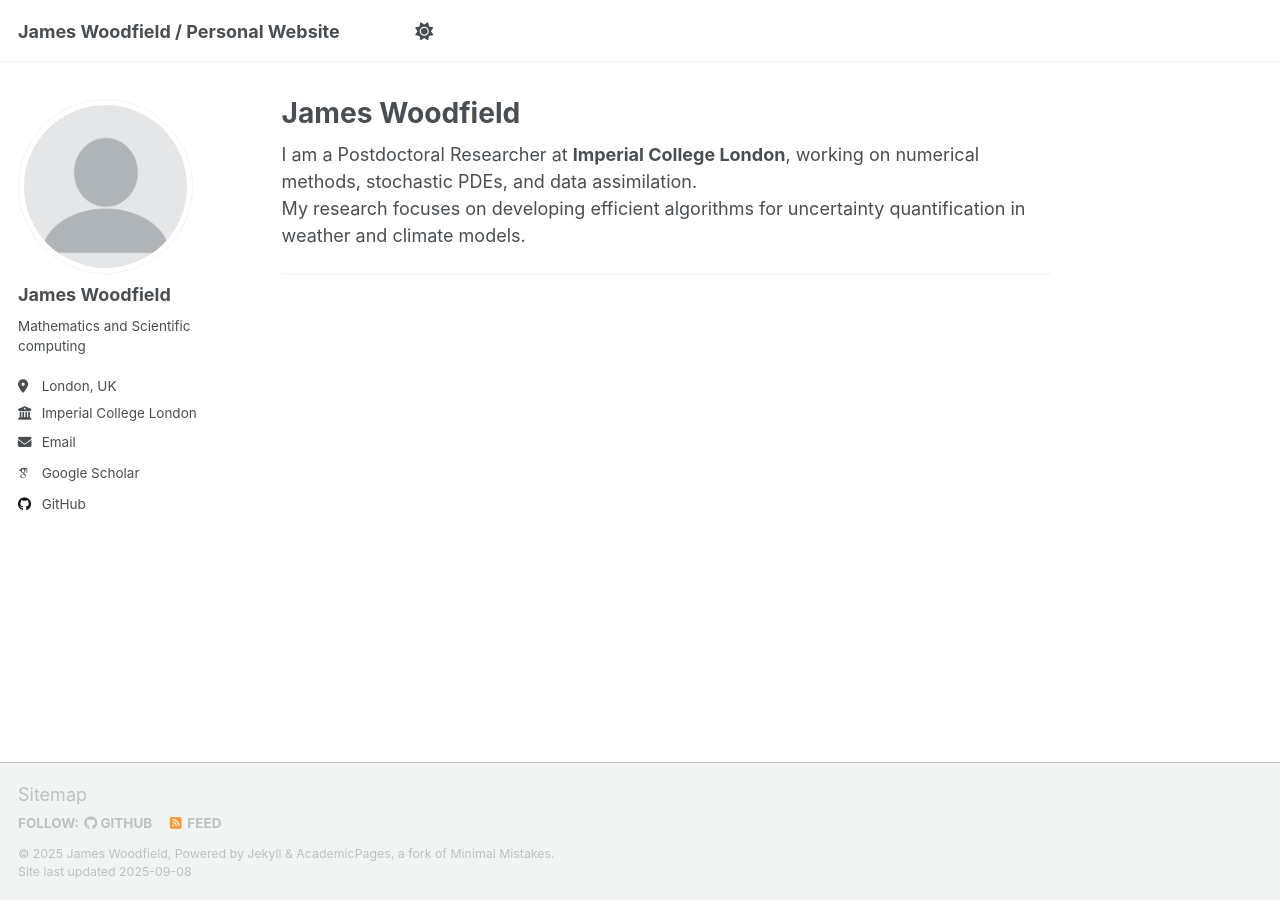
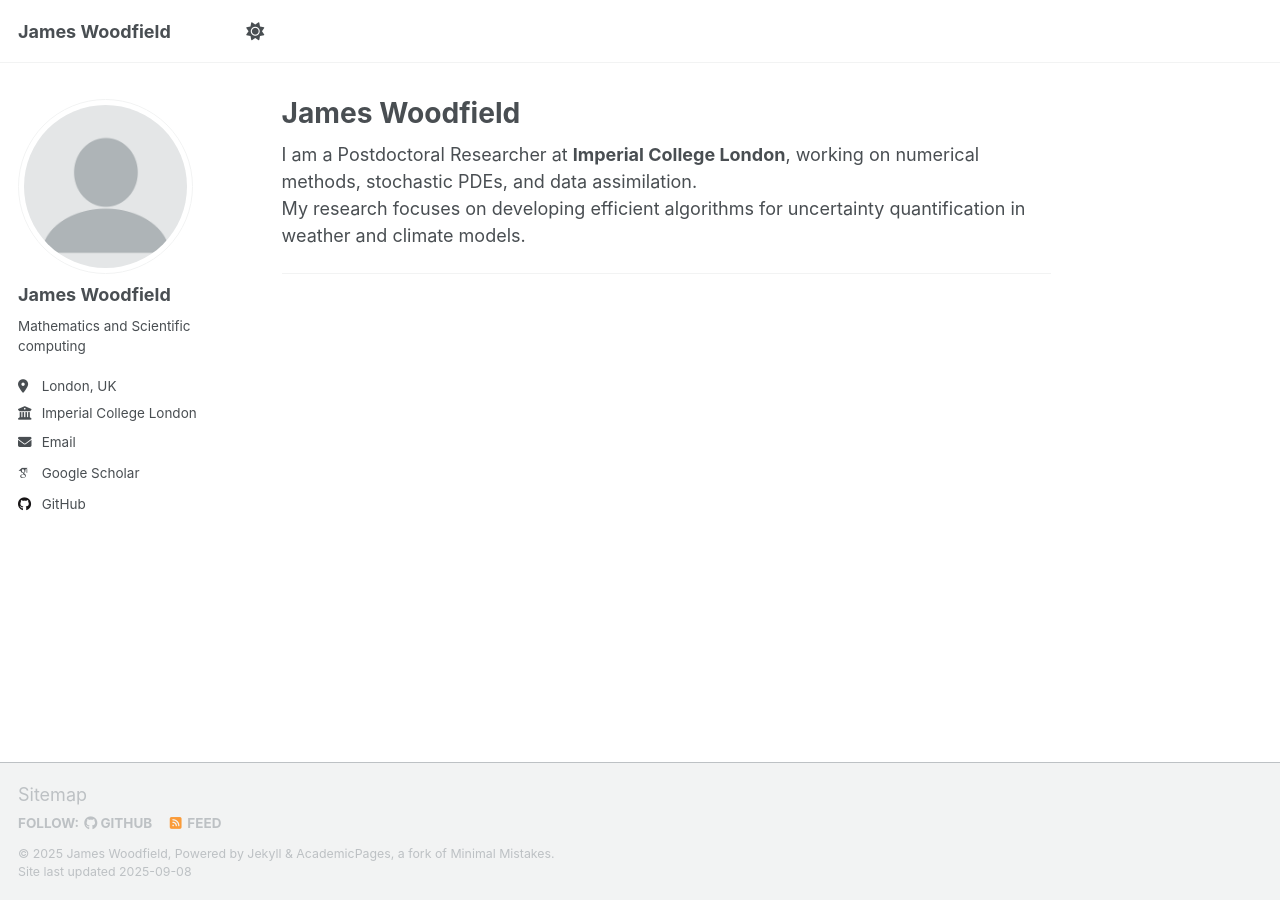
Before and after one commit to jameswoodfield/jameswoodfield.github.io, a Jekyll site: the page built from _pages/about.md, in a window 1280 px wide. Built offline with Jekyll 4.4.1, drawn with Linux system fonts in a browser that asks for light colours; some web fonts are replaced; a script that is not in the unit is left out.

Commit message:
Update site title in config and add .DS_Store
Changed the site title in _config.yml from 'James Woodfield / Personal Website' to 'James Woodfield'. Added .DS_Store file to the repository.

```diff
--- a/_config.yml
+++ b/_config.yml
@@ -9,7 +9,7 @@
 # Basic Site Settings
 locale                   : "en-US"
 site_theme               : "default" # Currently available options are "default", "air"
-title                    : "James Woodfield / Personal Website"
+title                    : "James Woodfield"
 title_separator          : "-"
 name                     : &name "James Woodfield"
 description              : &description "personal description"
```
Also changed, not shown: 1 other file.
